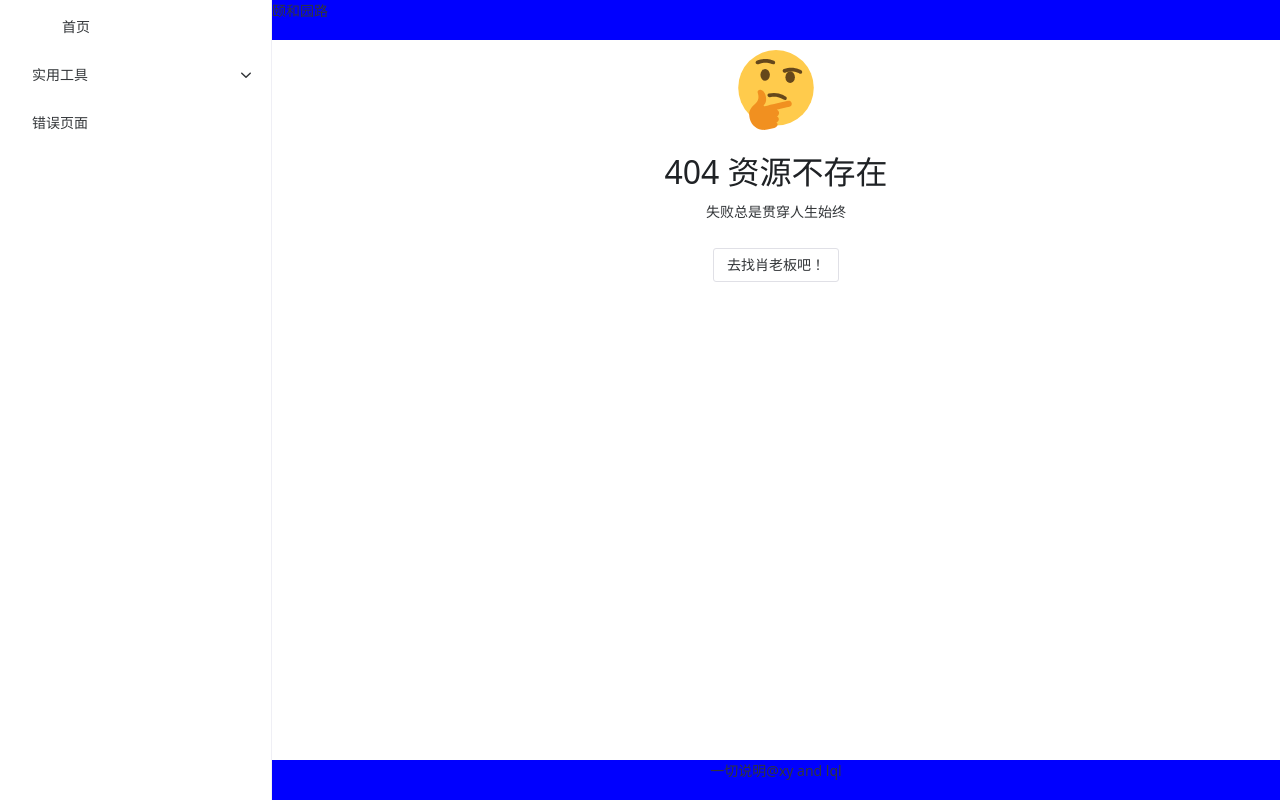
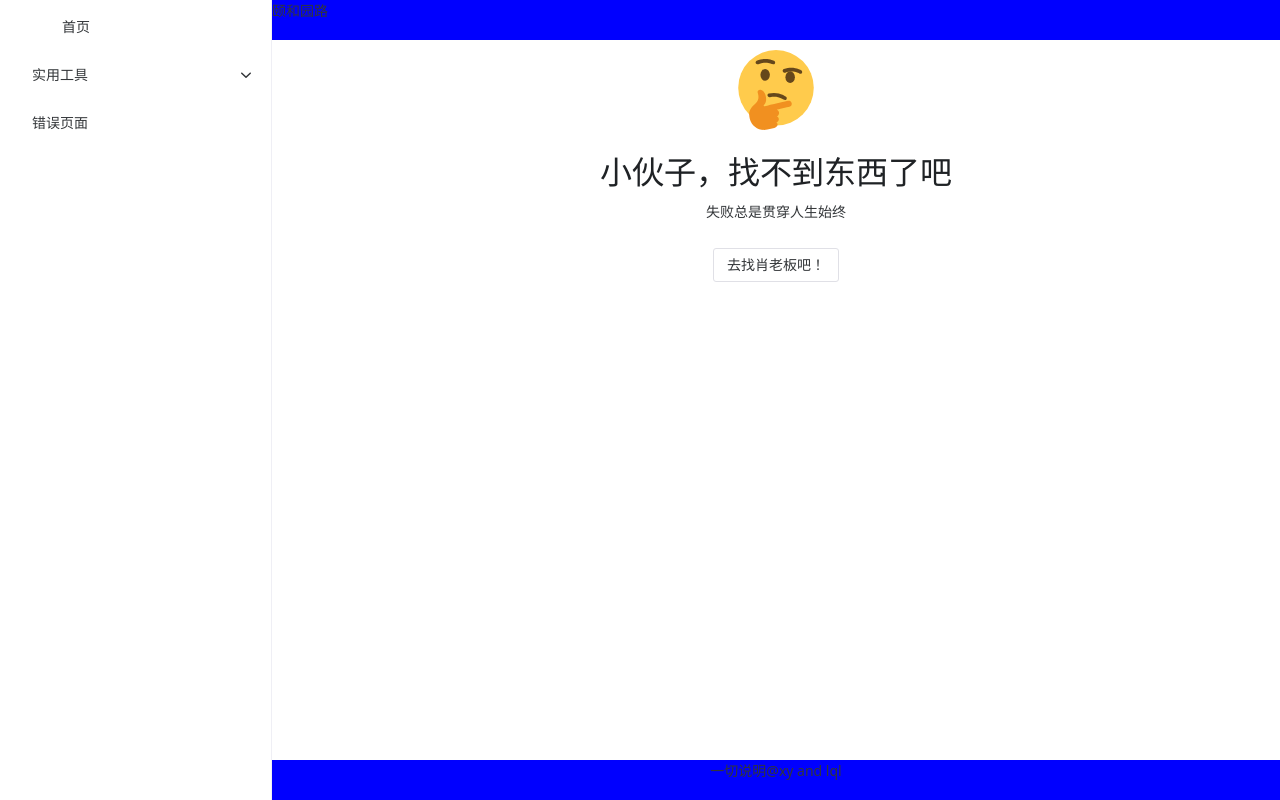
Before and after one commit to xy0411/money-dream, a Vue app: page /error in a window 1280 px wide. Before the commit this address had no page. Built offline with nearby package versions, Linux system fonts and the light colour scheme.

Commit message:
'小更新'

```diff
--- a/src/views/error/index.vue
+++ b/src/views/error/index.vue
@@ -22,7 +22,7 @@ const handXY = () => {
 </script>
 
 <template>
-    <n-result status="404" title="404 资源不存在" description="失败总是贯穿人生始终">
+    <n-result status="404" title="小伙子，找不到东西了吧" description="失败总是贯穿人生始终">
         <template #footer>
             <n-button @click="handXY">去找肖老板吧！</n-button>
         </template>
```
